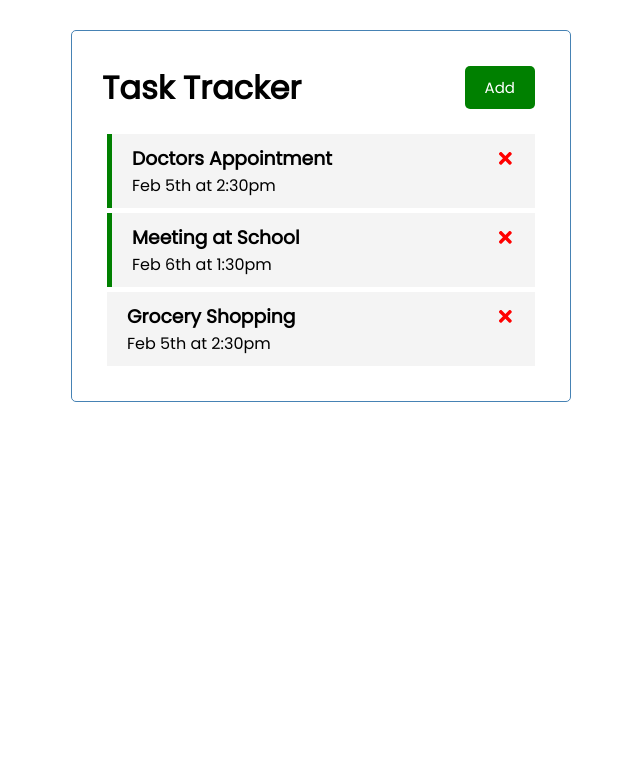
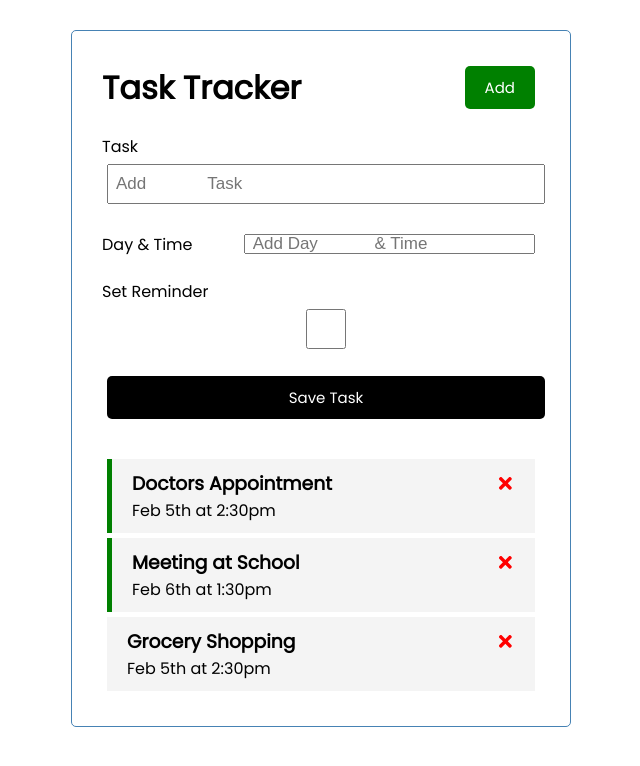
Before and after one commit to xXBricksquadXx/react_task_tracker, a React (Create React App) app: page / in a window 1280 px wide. Shown: the top 766 px of the page, without its empty margins (319-959 px from the left). Built offline with nearby package versions, Linux system fonts and the light colour scheme.

Commit message:
Import 'AddTask'

```diff
--- a/src/App.js
+++ b/src/App.js
@@ -1,6 +1,7 @@
 import {useState} from 'react';
 import Header from './components/Header'
 import Tasks from './components/Tasks'
+import AddTask from './components/AddTask'
 
 function App() {
   const [tasks, setTasks] = useState([
@@ -42,6 +43,7 @@ function App() {
   return (
     <div className="container">
      <Header />
+     <AddTask />
      {tasks.length > 0 ? (
      <Tasks tasks={tasks} onDelete=
      {deleteTask} onToggle={toggleReminder} />
```
